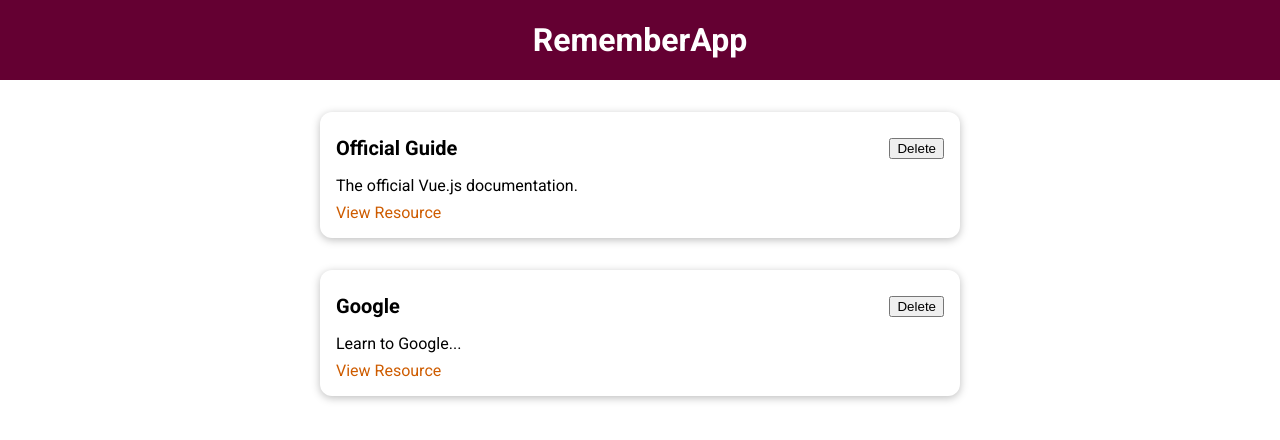
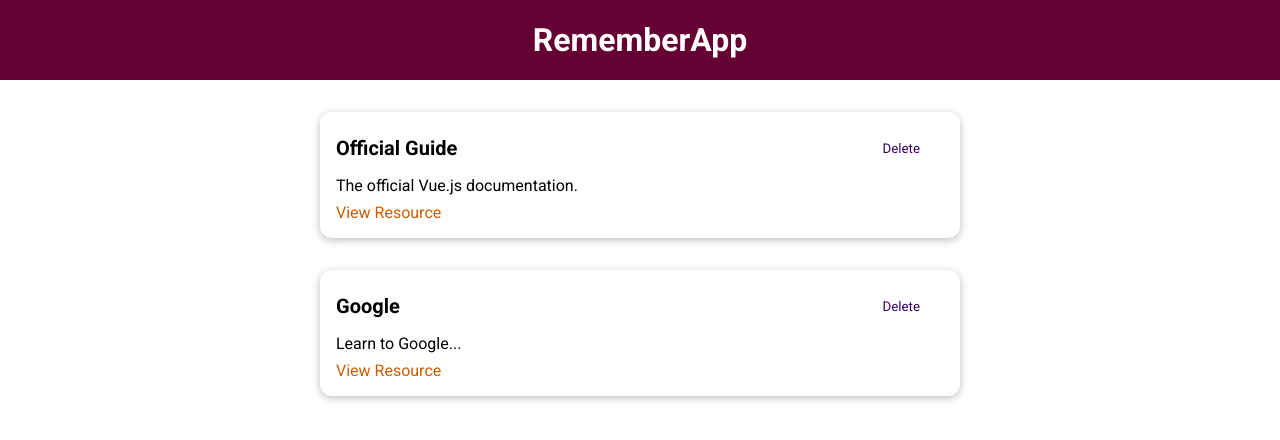
Before and after one commit to ivanurra/learning-resources-app, a Vue app: page / in a window 1280 px wide. Shown: the top 440 px of the page. Built offline with nearby package versions, Linux system fonts and the light colour scheme.

Commit message:
added base-button component

```diff
--- /dev/null
+++ b/src/components/UI/BaseButton.vue
@@ -0,0 +1,39 @@
+<template>
+    <button :type="type" :class="mode">
+      <slot></slot>
+    </button>
+</template>
+
+<script>
+export default {
+  props: ['type', 'mode']
+}
+</script>
+
+<style scoped>
+button {
+  padding: 0.75rem 1.5rem;
+  font-family: inherit;
+  background-color: #3a0061;
+  border: 1px solid #3a0061;
+  color: white;
+  cursor: pointer;
+}
+
+button:hover,
+button:active {
+  background-color: #270041;
+  border-color: #270041;
+}
+
+.flat {
+  background-color: transparent;
+  color: #3a0061;
+  border: none;
+}
+
+.flat:hover,
+.flat:active {
+  background-color: #edd2ff;
+}
+</style>
--- a/src/components/learning-resources/LearningResource.vue
+++ b/src/components/learning-resources/LearningResource.vue
@@ -3,7 +3,7 @@
         <base-card>
             <header>
                 <h3>{{ title }}</h3>
-                <button>Delete</button>
+                <base-button mode="flat">Delete</base-button>
             </header>
             <p>{{ description }}</p>
             <nav>
--- a/src/main.js
+++ b/src/main.js
@@ -2,9 +2,11 @@
 
 import App from './App.vue';
 import BaseCard from './components/UI/BaseCard.vue';
+import BaseButton from './components/UI/BaseButton.vue'
 
 const app = createApp(App);
 
 app.component('base-card', BaseCard);
+app.component('base-button', BaseButton);
 
 app.mount('#app');
```
